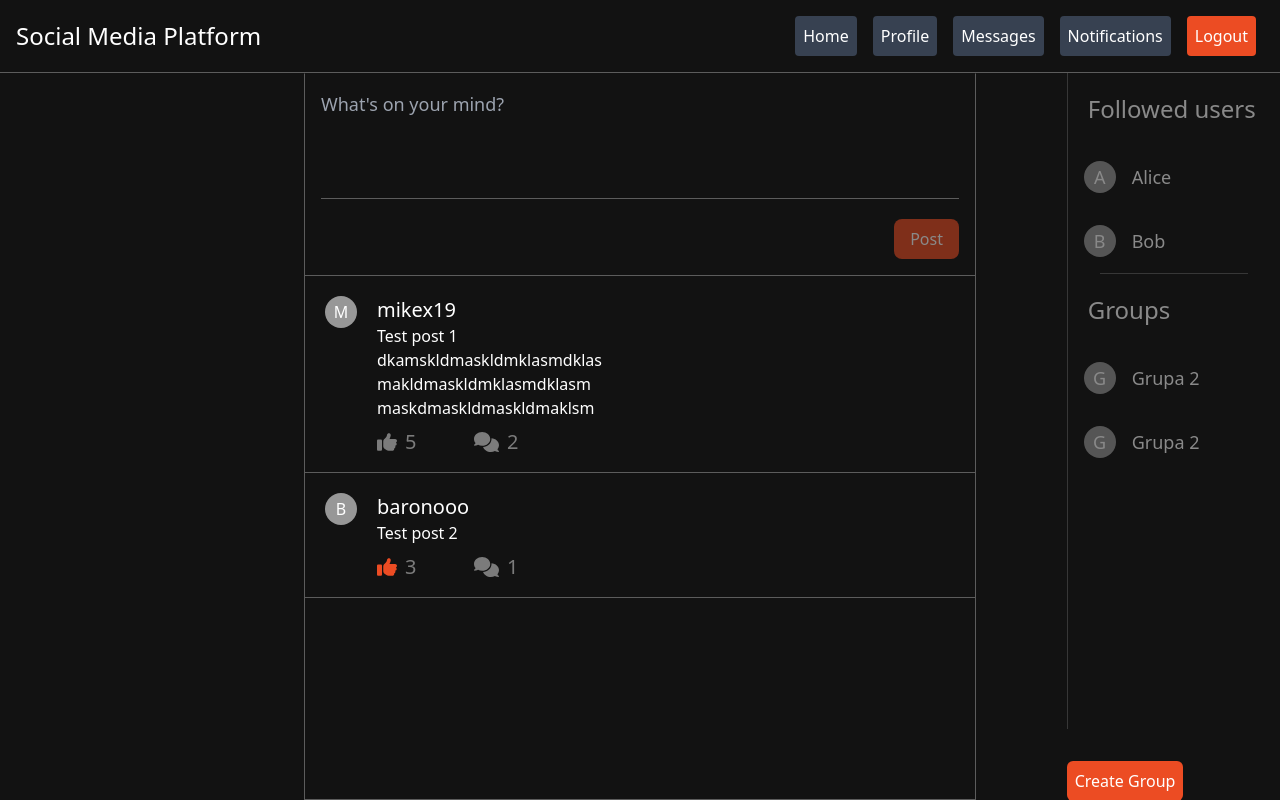
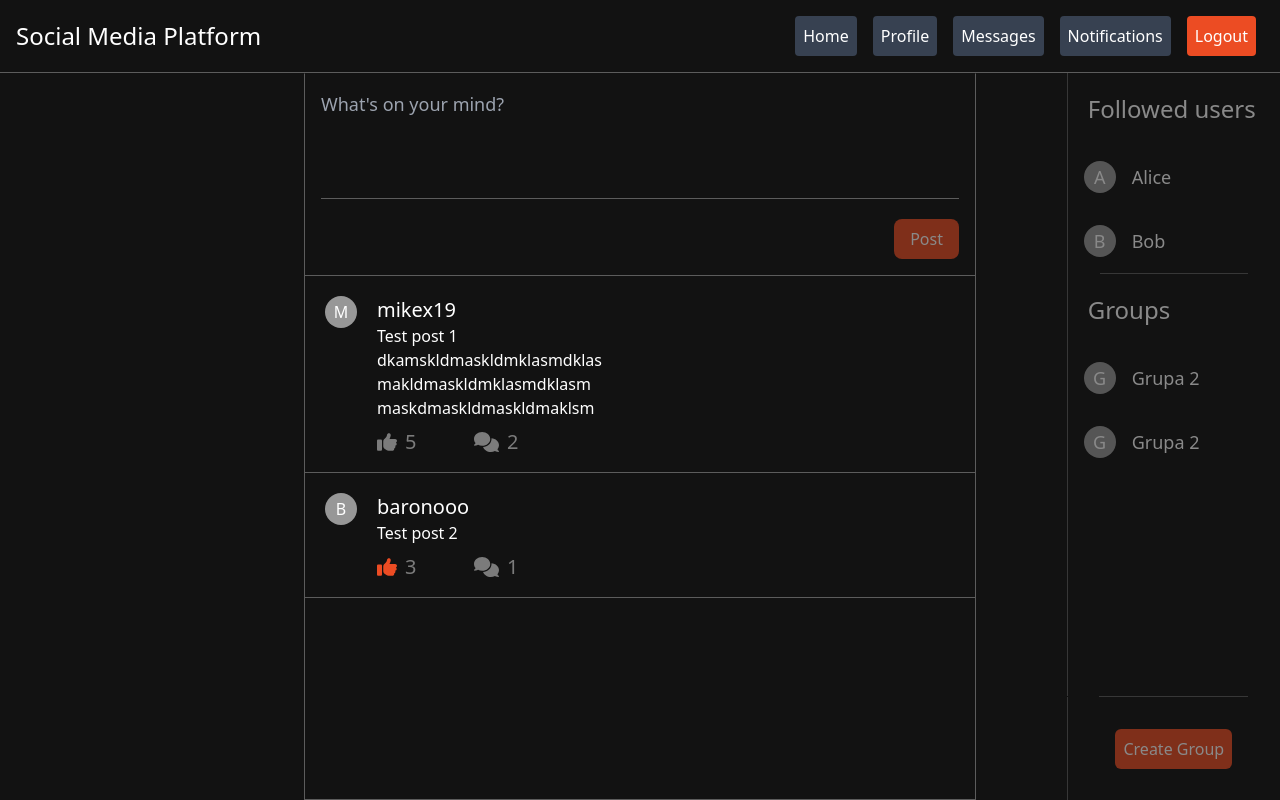
Before and after one commit to SocialMediaPlatform/social-media-platform-frontend, a React (Create React App) app: page /home in a window 1280 px wide. Built offline with nearby package versions, Linux system fonts and the light colour scheme; no server answers; sample sign-in values are in the browser's storage.

Commit message:
IMPLEMENT: Added button for group creation

```diff
--- a/src/HomePage/components/ConvSidebar.js
+++ b/src/HomePage/components/ConvSidebar.js
@@ -2,7 +2,7 @@ import React from 'react';
 
 const ConvSidebar = ({ users, groups, userSelect, groupSelect }) => {
     return (
-        <div className='opacity-50 border-l border-borderGrey w-full h-full text-white'>
+        <div className='overflow-auto opacity-50 border-l border-borderGrey w-full h-full text-white'>
             <div className='p-5 '>
                 <p className='text-2xl '>Followed users</p>
             </div>
@@ -30,6 +30,7 @@ const ConvSidebar = ({ users, groups, userSelect, groupSelect }) => {
                     </li>
                 ))}
             </ul>
+            <div className='flex-grow'></div>
         </div>
     );
 };
--- a/src/HomePage/components/Conversations.js
+++ b/src/HomePage/components/Conversations.js
@@ -221,8 +221,9 @@ const Conversations = () => {
                     openConvModal={openConvModalWithGroup}
                 />
             )}
-            <div>
-                <button onClick={handleCreateGroup} className='mt-8 bg-lightRed text-white p-2 rounded-md'>Create Group</button>
+            <div className='border-b border-borderGrey mx-8 opacity-50'></div>
+            <div className='flex justify-center py-8 border-l border-borderGrey opacity-50'>
+                <button onClick={handleCreateGroup} className='my-auto bg-lightRed text-white p-2 rounded-md'>Create Group</button>
             </div>
         </div>
     );
```
